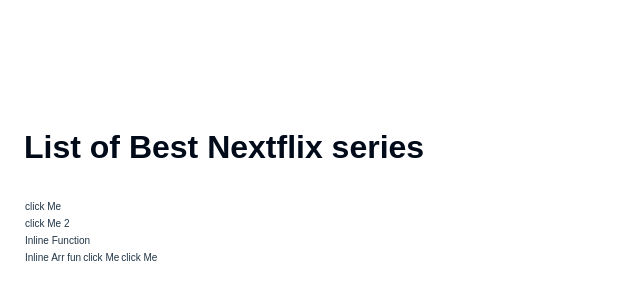
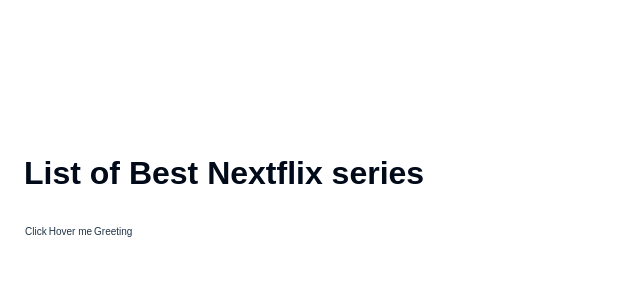
Before and after one commit to prashantthumar75/react-19-learning, a React (Vite) app: page / in a window 1280 px wide. Shown: the part 202-502 px from the top of the page, without its empty margins (0-640 px from the left). Built offline with nearby package versions, Linux system fonts and the light colour scheme.

Commit message:
[ADDED] Event as props.

```diff
--- a/src/App.jsx
+++ b/src/App.jsx
@@ -1,14 +1,14 @@
 import './App.css';
+import { EventProps } from './components/EventProps';
 import './components/Netflix.css';
-import NetflixSeries from "./components/NetflixSeries";
-import { EventHandling } from './components/EventHandling';
 function App() {
   return (
     <>
       <section className="container">
         <h1 className="card-heading"> List of Best Nextflix series</h1>
-        <EventHandling></EventHandling>
+        {/* <EventHandling></EventHandling> */}
         {/* <NetflixSeries />; */}
+        <EventProps></EventProps>
       </section>
     </>
   );
--- /dev/null
+++ b/src/components/EventProps.jsx
@@ -0,0 +1,33 @@
+export const EventProps = () => {
+  const HandleWelcomeUser = (user) => {
+    alert(`Hey, ${user} Welcome`);
+  };
+
+  const handleHover = () => {
+    alert(`Hey Thanks for hovering me`);
+  };
+
+  return (
+    <>
+      <WelcomeUser
+        onButtonClick={() => HandleWelcomeUser("Prashant")}
+        onMouseEnter={handleHover}
+      />
+    </>
+  );
+};
+
+const WelcomeUser = (props) => {
+  const { onButtonClick, onMouseEnter } = props;
+  const handleGreeting = () => {
+    console.log(`Hey User, Welcome`);
+    onButtonClick();
+  };
+  return (
+    <>
+      <button onClick={onButtonClick}>Click</button>
+      <button onMouseEnter={onMouseEnter}>Hover me</button>
+      <button onClick={handleGreeting}>Greeting</button>
+    </>
+  );
+};
```
